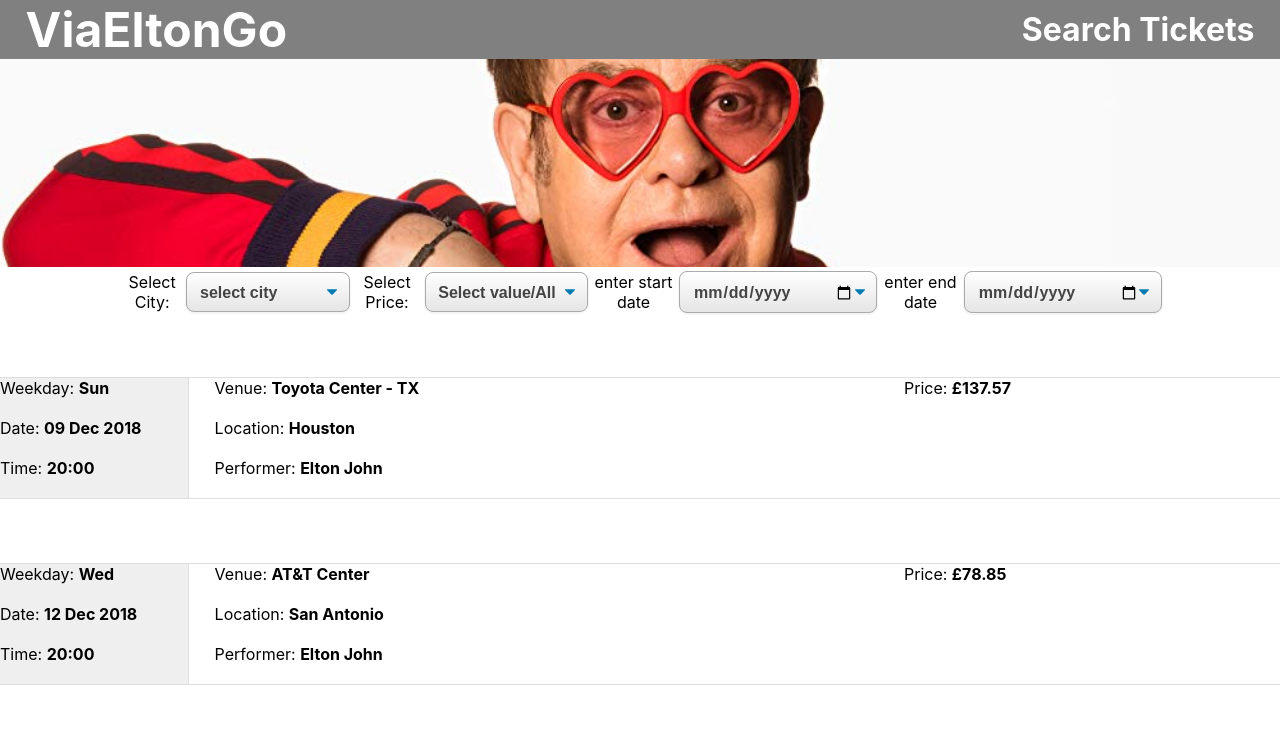
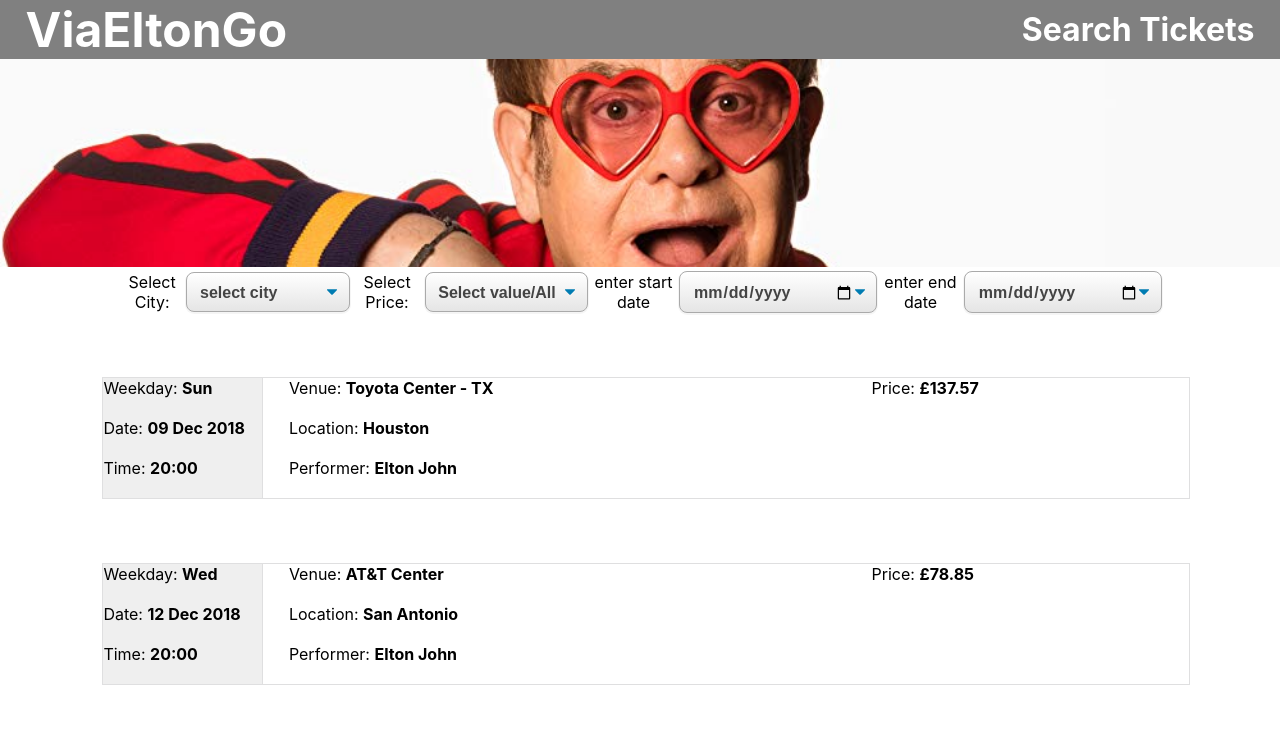
Before and after one commit to jerquinigo/viagogo-tickets, a React (Create React App) app: page /search in a window 1280 px wide. Shown: the top 748 px of the page. Built offline with nearby package versions, Linux system fonts and the light colour scheme.

Commit message:
adjusted carousel size

```diff
--- a/src/CSS/Search.css
+++ b/src/CSS/Search.css
@@ -83,7 +83,9 @@
   border-bottom: 1px solid #dfdfe0;
   border-top: 1px solid #dfdfe0;
   border-right: 1px solid #dfdfe0;
+  border-left: 1px solid #dfdfe0;
   background-color: #efefef;
+  margin-left: 8%;
 }
 
 .displayPTag p {
@@ -120,4 +122,6 @@
   width: 30%;
   border-bottom: 1px solid #dfdfe0;
   border-top: 1px solid #dfdfe0;
+  margin-right: 7%;
+  border-right: 1px solid #dfdfe0;
 }
--- a/src/Components/Carousel.css
+++ b/src/Components/Carousel.css
@@ -26,7 +26,7 @@
 }
 
 .mainContainerCarousel {
-  width: 100%;
+  width: 75%;
   margin: 0px auto;
 }
 
```
